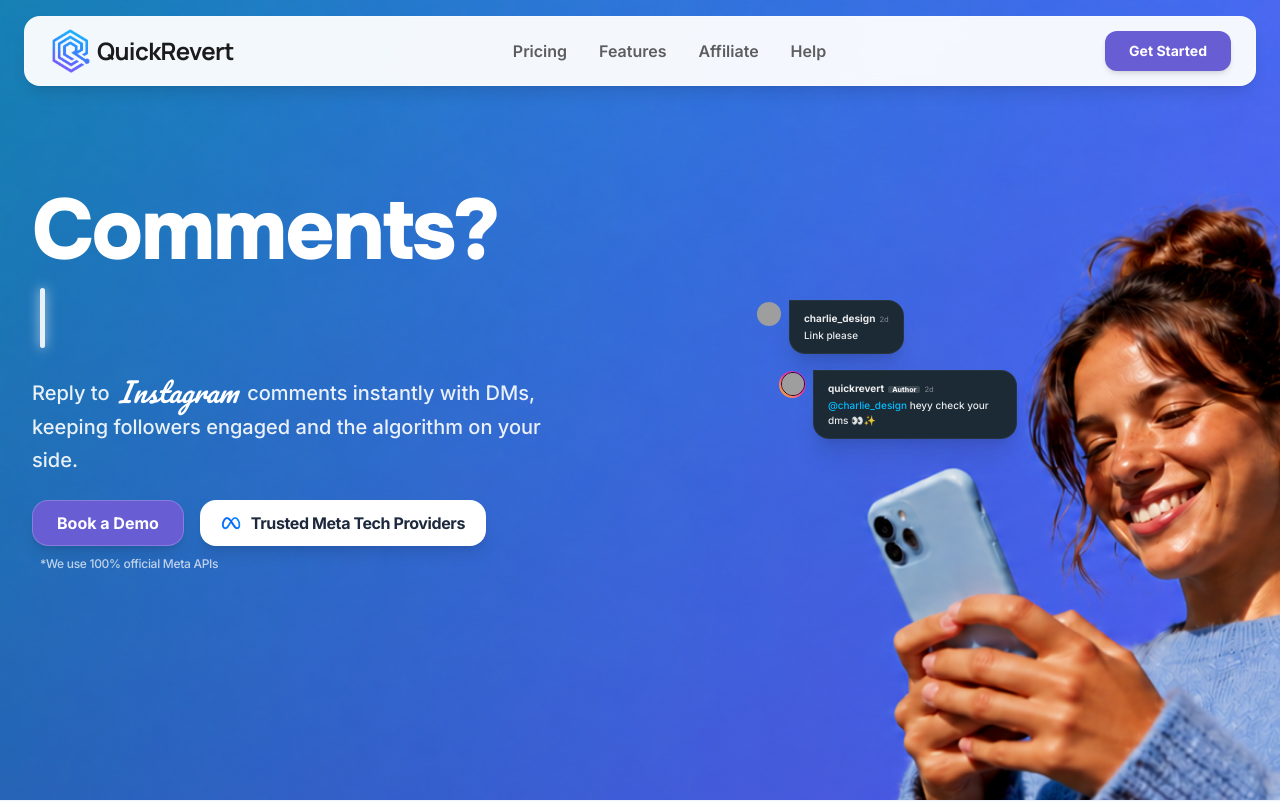
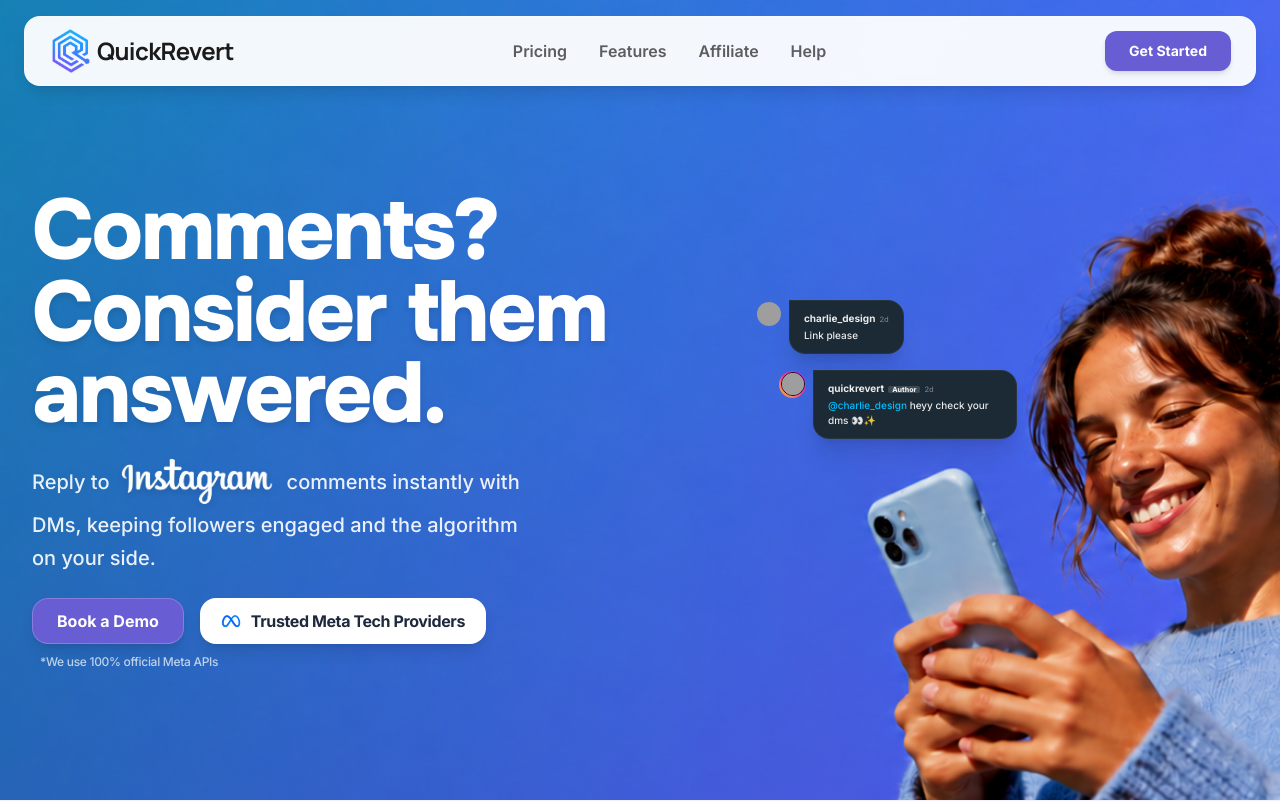
Before and after one commit to Anvesha137/website_qr_fanbase, a React (Vite) app: page / in a window 1280 px wide. Shown: the top 802 px of the page. Built offline with nearby package versions, Linux system fonts and the light colour scheme; grey boxes are pictures that could not be loaded.

Commit message:
instagram

```diff
--- a/src/components/Hero.tsx
+++ b/src/components/Hero.tsx
@@ -22,15 +22,15 @@
   }, []);
 
   useEffect(() => {
+    // Wait until splash screen finishes (when isInitialLoad becomes false)
+    if (isInitialLoad) return;
+
     setTypedText("");
     setIsTypingDone(false);
 
     const fullText = "Consider them answered.";
     let currentText = "";
     let currentIndex = 0;
-
-    // Fast 300ms delay when navigating in-app from Features to Home, or 3800ms delay during splash screen refresh
-    const delayTime = isInitialLoad ? 3800 : 300;
 
     const startDelay = setTimeout(() => {
       const typingInterval = setInterval(() => {
@@ -42,9 +42,8 @@
           setIsTypingDone(true);
           clearInterval(typingInterval);
         }
-      }, 55);
-      return () => clearInterval(typingInterval);
-    }, delayTime);
+      }, 40);
+    }, 20);
 
     return () => clearTimeout(startDelay);
   }, [isInitialLoad]);
@@ -96,7 +95,11 @@
               className="text-lg sm:text-xl text-white/90 font-medium leading-relaxed max-w-lg mb-6"
               id="hero-subtitle"
             >
-              Reply to <span className="font-instagram text-[1.35em] leading-none inline-block align-middle px-1 pb-1.5 font-normal text-white select-none italic">Instagram</span> comments instantly with DMs, keeping followers engaged and the algorithm on your side.
+              Reply to <img
+                src="/insta.png"
+                alt="Instagram"
+                className="inline-block h-10 sm:h-12 lg:h-14 mx-1.5 -mt-1.5 align-middle object-contain drop-shadow-md"
+              /> comments instantly with DMs, keeping followers engaged and the algorithm on your side.
             </motion.p>
 
             {/* CTAs */}
--- a/src/components/SplashLoader.tsx
+++ b/src/components/SplashLoader.tsx
@@ -76,21 +76,20 @@
       }, 1100);
       return () => clearTimeout(moveTimer);
     } else if (phase === 'eclipse') {
-      // Animate eclipse radius from 0px to 2800px over 2.0s for a smooth, gradual reveal
+      // Trigger completion immediately so hero typewriter starts right as eclipse reveals the hero
+      onComplete();
+
       const startTime = performance.now();
-      const duration = 2000; // ms (smooth 2-second eclipse opening)
+      const duration = 1200; // Snappy 1.2-second eclipse opening
 
       const animateEclipse = (now: number) => {
         const elapsed = now - startTime;
         const progress = Math.min(1, elapsed / duration);
-        // Smooth easeOutQuart curve for a gradual, elegant expansion
         const easeProgress = 1 - Math.pow(1 - progress, 4);
         setEclipseRadius(easeProgress * 2800);
 
         if (progress < 1) {
           requestAnimationFrame(animateEclipse);
-        } else {
-          onComplete();
         }
       };
 
```
Also changed, not shown: public/insta.png (added).
